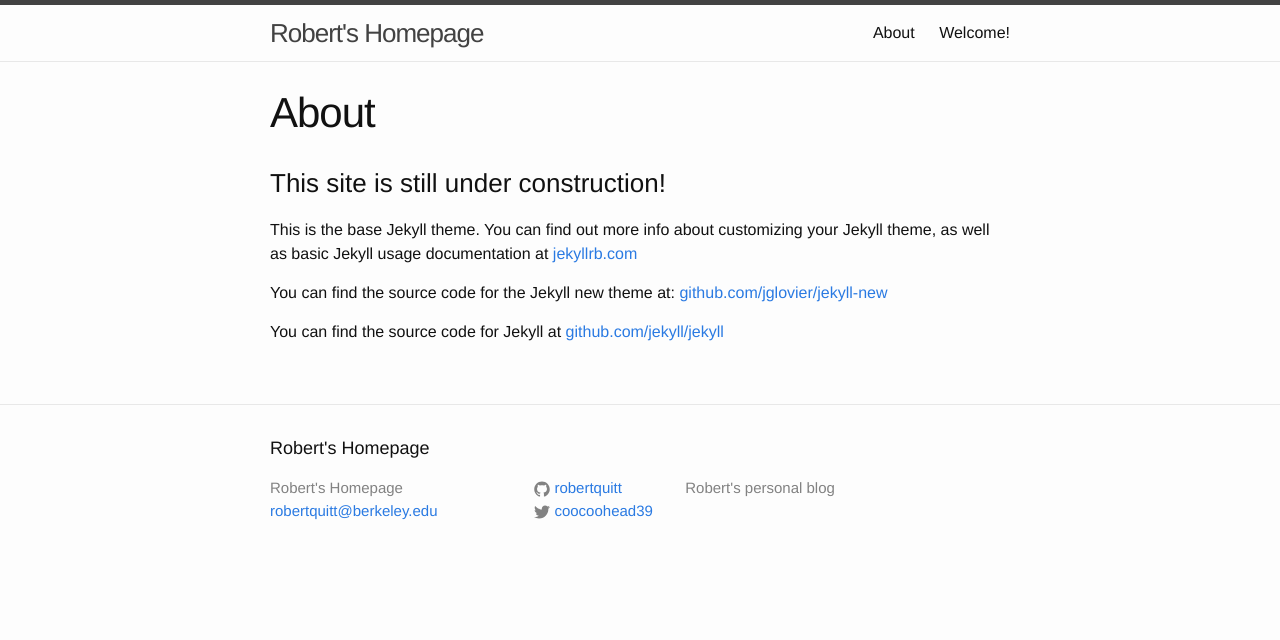
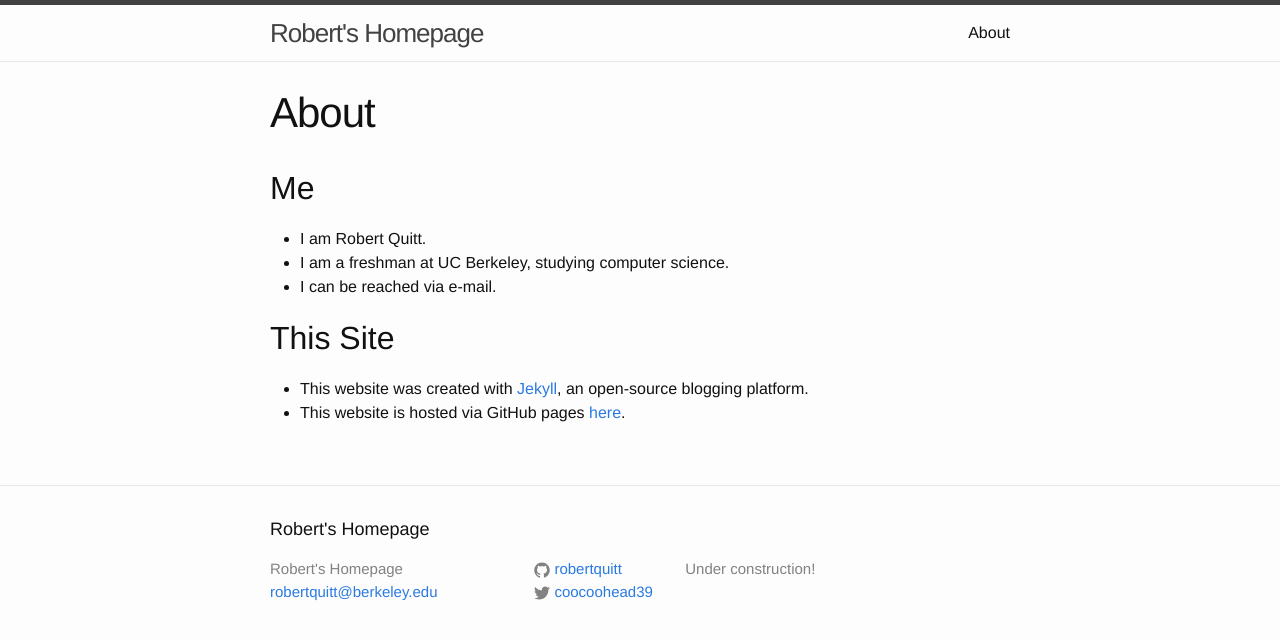
Before and after one commit to robertquitt/robertquitt.github.io, a Jekyll site: the page built from about.md, in a window 1280 px wide. Shown: the top 640 px of the page. Built offline with Jekyll 4.4.1, drawn with Linux system fonts in a browser that asks for light colours.

Commit message:
Update homepage to have posts, Add Scheme-eval post

```diff
--- a/_config.yml
+++ b/_config.yml
@@ -1,7 +1,7 @@
 # Site settings
 title: Robert's Homepage
 email: robertquitt@berkeley.edu
-description: Robert's personal blog
+description: Under construction!
 baseurl: ""
 url: ""
 twitter_username: coocoohead39
--- a/about.md
+++ b/about.md
@@ -4,10 +4,16 @@
 permalink: /about/
 ---
 
-### This site is still under construction!
+## Me
 
-This is the base Jekyll theme. You can find out more info about customizing your Jekyll theme, as well as basic Jekyll usage documentation at [jekyllrb.com](http://jekyllrb.com/)
+* I am Robert Quitt.
+* I am a freshman at UC Berkeley, studying computer science.
+* I can be reached via e-mail.
 
-You can find the source code for the Jekyll new theme at: [github.com/jglovier/jekyll-new](https://github.com/jglovier/jekyll-new)
+## This Site
 
-You can find the source code for Jekyll at [github.com/jekyll/jekyll](https://github.com/jekyll/jekyll)
+* This website was created with [Jekyll][jekyll], an open-source blogging platform.
+* This website is hosted via GitHub pages [here][github].
+
+[jekyll]: https://jekyllrb.com/
+[github]: https://www.github.com/robertquitt/robertquitt.github.io/
--- a/index.html
+++ b/index.html
@@ -4,7 +4,7 @@
 
 <div class="home">
 
-  <h1 class="page-heading">Posts</h1>
+  <h1 class="page-heading">Blog</h1>
 
   <ul class="post-list">
     {% for post in site.posts %}
@@ -18,6 +18,6 @@
     {% endfor %}
   </ul>
 
-  <p class="rss-subscribe">subscribe <a href="{{ "/feed.xml" | prepend: site.baseurl }}">via RSS</a></p>
+  <p class="rss-subscribe">subscribe <a href="/feed.xml">via RSS</a></p>
 
 </div>
```
Also changed, not shown: _posts/2016-12-08-welcome-to-jekyll.markdown (deleted, +0 -25 lines), _posts/2016-12-13-scheme-eval-traces.md (added, +73 -0 lines), index.md (deleted, +0 -17 lines).
